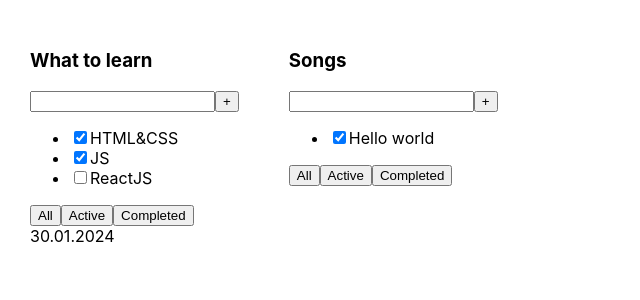
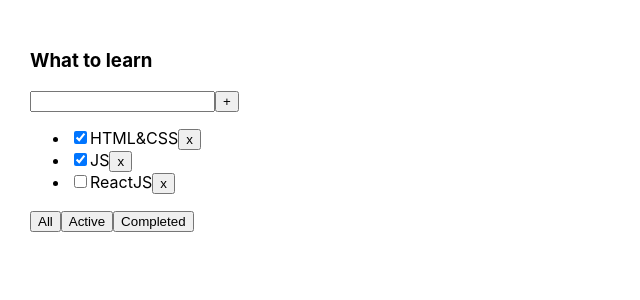
Before and after one commit to naumyshev/MegaTodolist, a React (Create React App) app: page / in a window 1280 px wide. Shown: the top 300 px of the page, without its empty margins (0-640 px from the left). Built offline with nearby package versions, Linux system fonts and the light colour scheme.

Commit message:
lesson 01: added removeTask

```diff
--- a/src/App.tsx
+++ b/src/App.tsx
@@ -1,24 +1,29 @@
-import React from 'react';
+import React, {useState} from 'react';
 import './App.css';
-import {Todolist} from "./Todolist";
+import {TaskType, Todolist} from "./Todolist";
 
 function App() {
-    const tasks1 = [
-        { id: 1, title: 'HTML&CSS', isDone: true },
-        { id: 2, title: 'JS', isDone: true },
-        { id: 3, title: 'ReactJS', isDone: false },
-    ]
 
-    const tasks2 = [
-        { id: 1, title: 'Hello world', isDone: true },
-        // { id: 2, title: 'I am Happy', isDone: false },
-        // { id: 3, title: 'Yo', isDone: false },
-    ]
+
+    const [tasks, setTasks] = useState<Array<TaskType>>([
+            { id: 1, title: 'HTML&CSS', isDone: true },
+            { id: 2, title: 'JS', isDone: true },
+            { id: 3, title: 'ReactJS', isDone: false },
+        ]
+    )
+
+    const removeTask = (taskId: number) => {
+        setTasks(tasks.filter(t=>t.id !== taskId))
+        console.log(tasks)
+    }
+
 
     return (
         <div className="App">
-            <Todolist title="What to learn" tasks={tasks1}  data={'30.01.2024'}/>
-            <Todolist title="Songs" tasks={tasks2} />
+            <Todolist title="What to learn"
+                      tasks={tasks}
+                      removeTask={removeTask}
+            />
         </div>
     )
 }
--- a/src/Button.tsx
+++ b/src/Button.tsx
@@ -1,10 +1,11 @@
 
 export type ButtonPropsType = {
     title: string
+    onClick: ()=>void
 }
 
-export const Button = ({title}: ButtonPropsType) => {
+export const Button = ({title, onClick}: ButtonPropsType) => {
     return (
-        <button>{title}</button>
+        <button onClick={onClick}>{title}</button>
     )
 }
--- a/src/Todolist.tsx
+++ b/src/Todolist.tsx
@@ -1,7 +1,7 @@
 import React from 'react'
 import {Button} from "./Button";
 
-type TaskType = {
+export type TaskType = {
     id: number
     title: string
     isDone: boolean
@@ -10,16 +10,16 @@
 type PropsType = {
     title: string
     tasks: Array<TaskType>
-    data?: string
+    removeTask: (taskId: number) => void
 }
 
-export const Todolist = ({title, tasks, data}: PropsType) => {
+export const Todolist = ({title, tasks, removeTask}: PropsType) => {
     return (
         <div>
             <h3>{title}</h3>
             <div>
                 <input />
-                <Button title={'+'} />
+                <Button title={'+'} onClick={()=>{}}/>
             </div>
             {tasks.length === 0 ? (
                 <p>No tasks</p>
@@ -30,6 +30,7 @@
                             <li key={t.id}>
                                 <input type="checkbox" checked={t.isDone}/>
                                 <span>{t.title}</span>
+                                <Button title={'x'} onClick={()=>{removeTask(t.id)}} />
                             </li>
                         )
                     })}
@@ -37,11 +38,10 @@
             )}
 
             <div>
-                <Button title={'All'} />
-                <Button title={'Active'} />
-                <Button title={'Completed'} />
+                <Button title={'All'}  onClick={()=>{}}/>
+                <Button title={'Active'} onClick={()=>{}}/>
+                <Button title={'Completed'} onClick={()=>{}}/>
             </div>
-            <div>{data}</div>
         </div>
     )
 }
```
